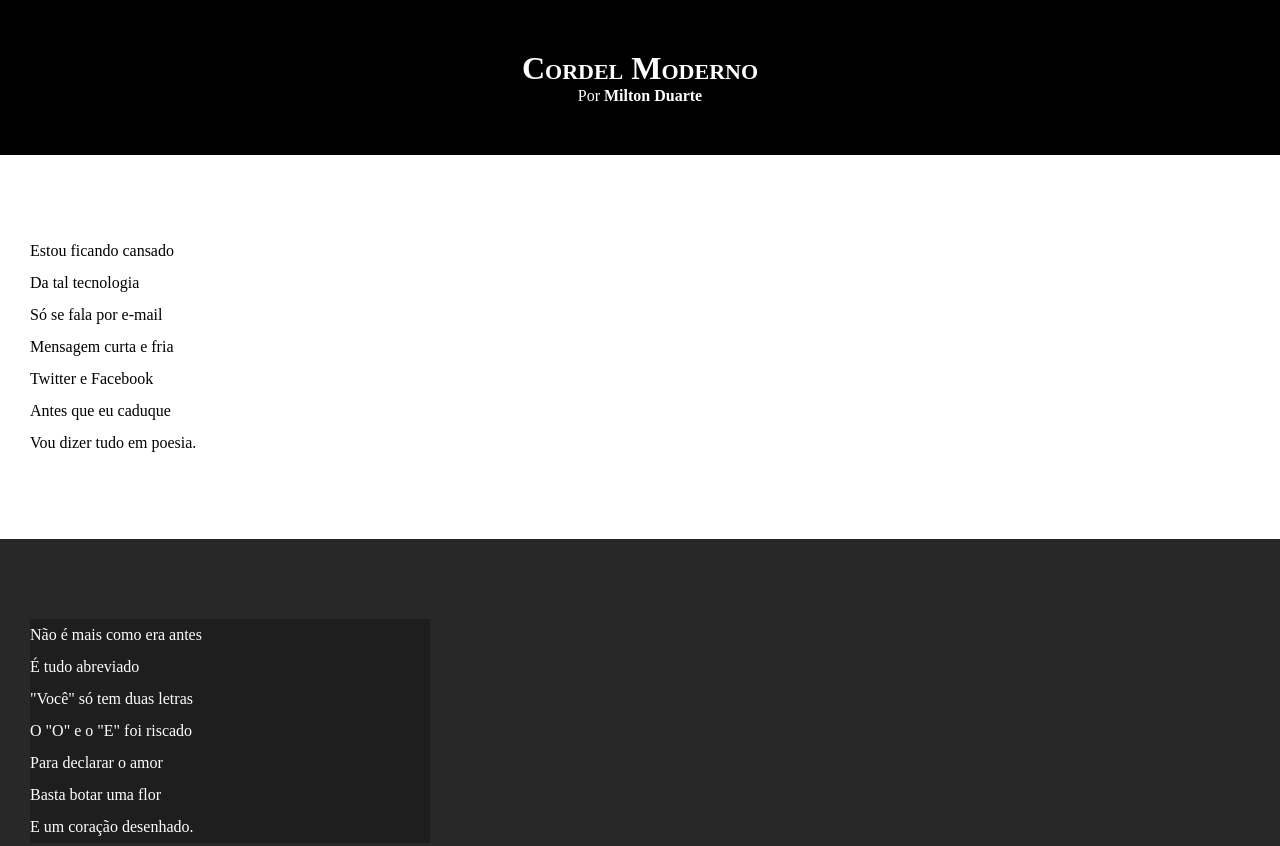
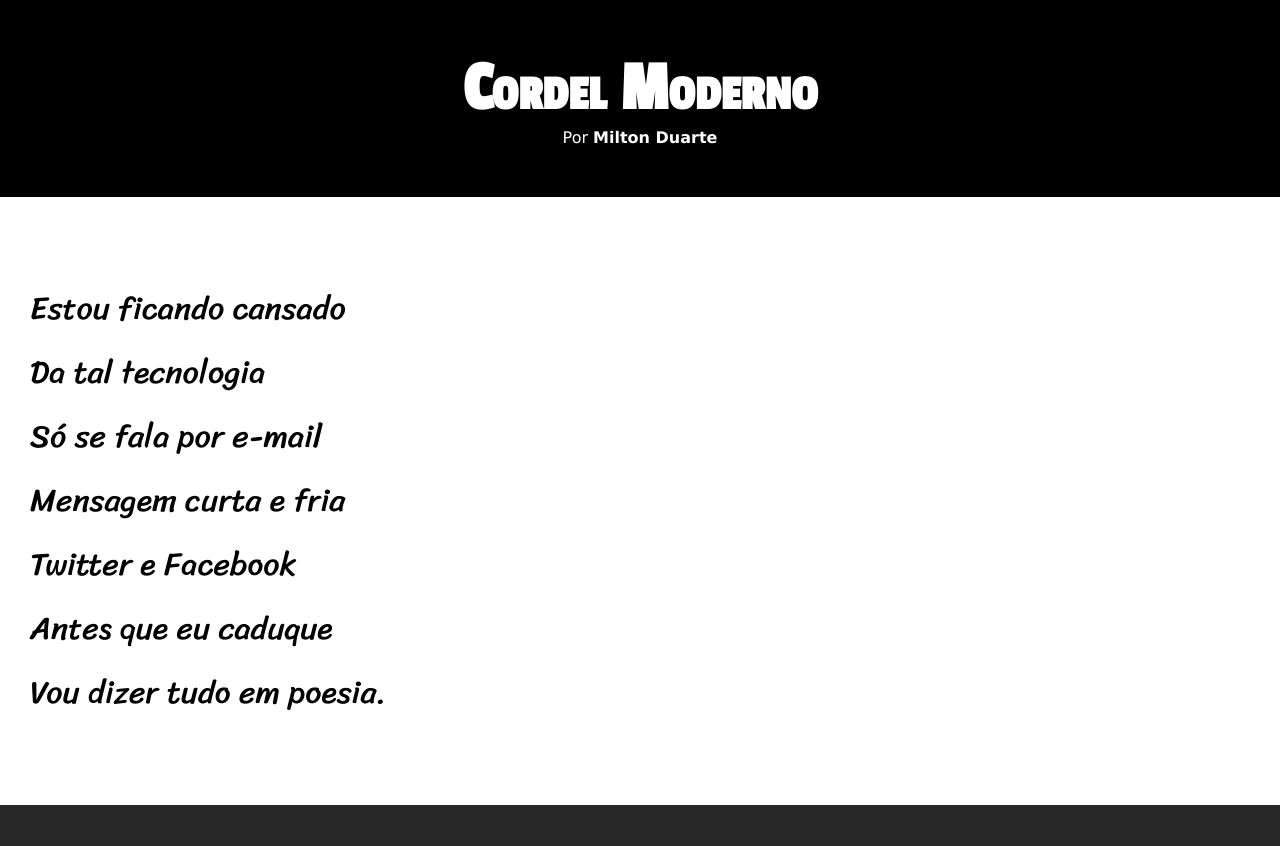
Before and after one commit to Dev-lucasFelix/html-css, a plain HTML site: page cordelModerno/index.html in a window 1280 px wide. Shown: the top 846 px of the page. Drawn offline with Linux system fonts and the light colour scheme.

Commit message:
atualização 2.0 CSS

```diff
--- a/cordelModerno/estilo/style.css
+++ b/cordelModerno/estilo/style.css
@@ -1,4 +1,14 @@
 @charset "UTF-8";
+
+@import url('https://fonts.googleapis.com/css2?family=Passion+One: wght@400;700; 900&display=swap');
+
+@import url('https://fonts.googleapis.com/css2?family=Sriracha&display=swap');
+
+:root {
+    --fonte1: Verdana, Geneva, Tahoma, sans-serif;
+    --fonte2: 'Passion One', cursive;
+    --fonte3:  'Sriracha', cursive;
+}
 
 *{
     margin: 0;
@@ -8,6 +18,7 @@
 html , body {
     min-height: 100vh;
     background-color: darkgray;
+    font-family: var(--fonte1);
 }
 
 header{
@@ -19,6 +30,8 @@ header{
 header > h1 {
     padding-top: 50px;
     font-variant: small-caps;
+    font-family: var(--fonte2);
+    font-size: 5.5vw;
 }
 
 header > p {
@@ -40,6 +53,8 @@ section{
     padding-bottom: 10vh;
     line-height: 2em;
     padding-left: 30px;
+    font-family: var(--fonte3);
+    font-size: 2.5vw;
 }
 
 section.normal{
@@ -53,7 +68,8 @@ section.imagem{
 }
 
 section.imagem > p {
-    width: 400px;
+    display: inline-block;
+    padding: 5px;
     background-color:rgba(0, 0, 0, 0.253)
 }
 
```
